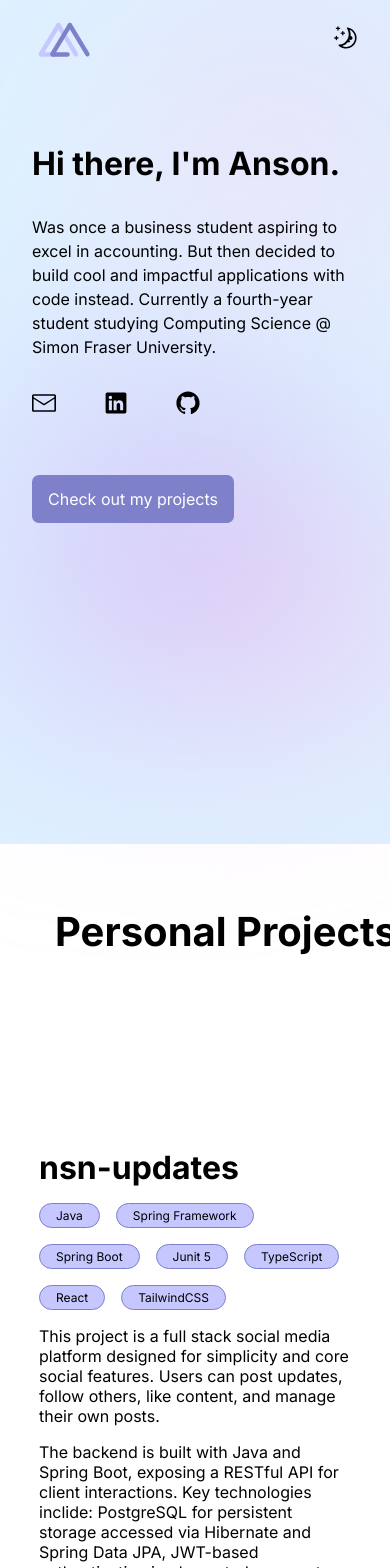
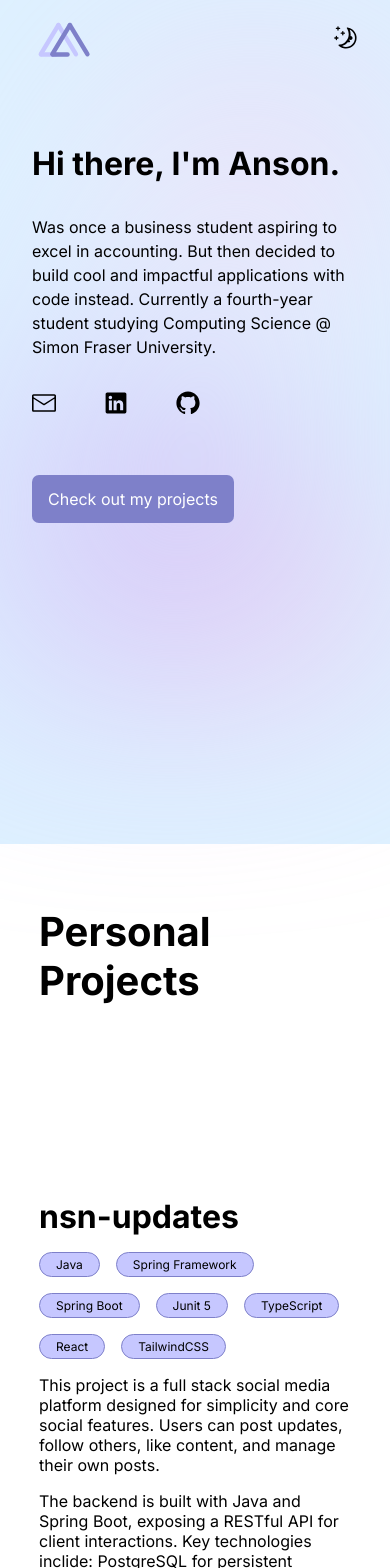
Before and after one commit to NsnGitHub/nsn-portfolio, a React (Vite) app: page / in a window 390 px wide. Shown: the top 1568 px of the page. Built offline with nearby package versions, Linux system fonts and the light colour scheme.

Commit message:
Fixed mobile view issue of unevenly spaced headers and carousel display issues

```diff
--- a/src/styles/App.css
+++ b/src/styles/App.css
@@ -68,12 +68,12 @@ html {
   align-items: center;
   gap: 1rem;
   width: 100%;
-  text-wrap: nowrap;
+  text-wrap: auto;
 }
 
 .project__container__title .line {
   height: 2px;
-  width: 100%;
+  flex: 1 1 0%;
   background-color: currentColor;
 }
 
@@ -88,3 +88,9 @@ html {
     width: 80vw;
   }
 }
+
+@media (max-width: 600px) {
+  .project__container__title {
+    gap: 0;
+  }
+}
--- a/src/styles/Carousel.css
+++ b/src/styles/Carousel.css
@@ -75,7 +75,7 @@
 @media (max-width: 600px) {
   .carousel__container {
     flex-direction: column;
-    height: 50vh;
+    height: fit-content;
   }
 
   .carousel__controls--large {
```
